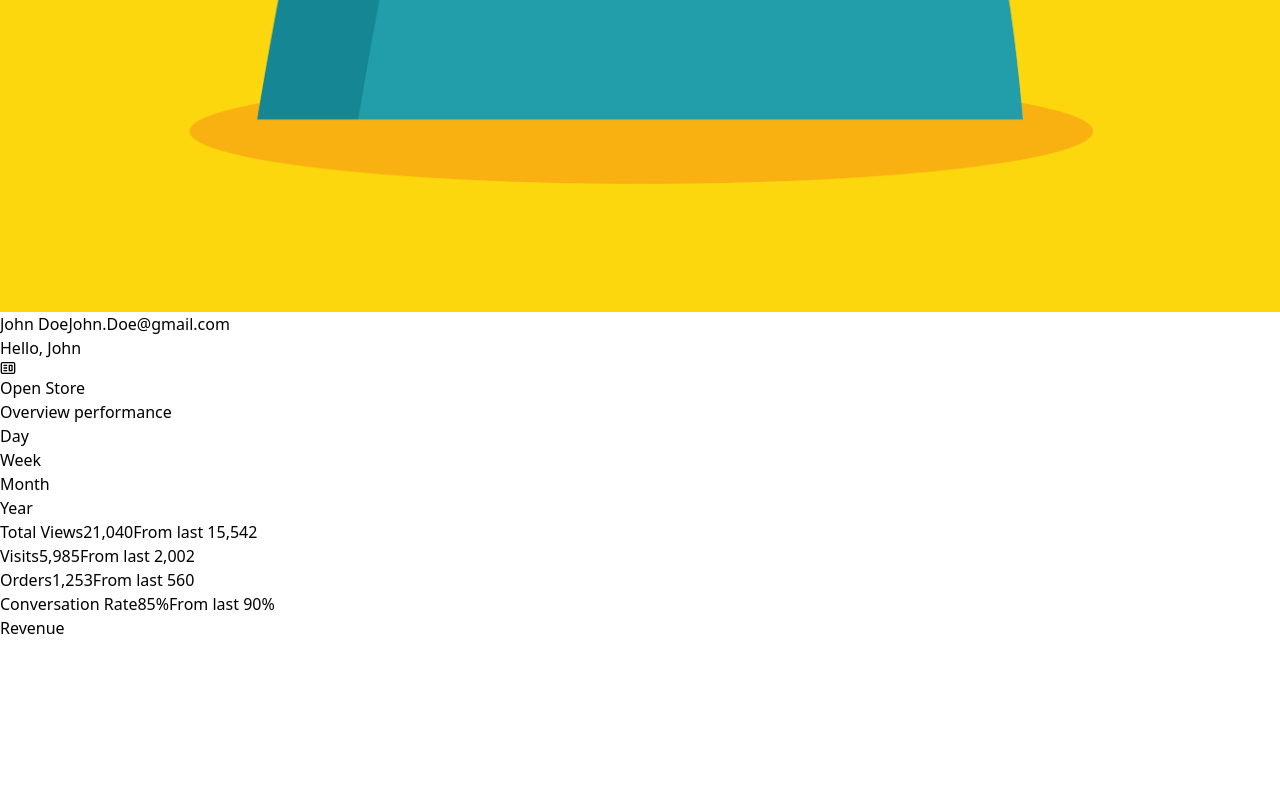
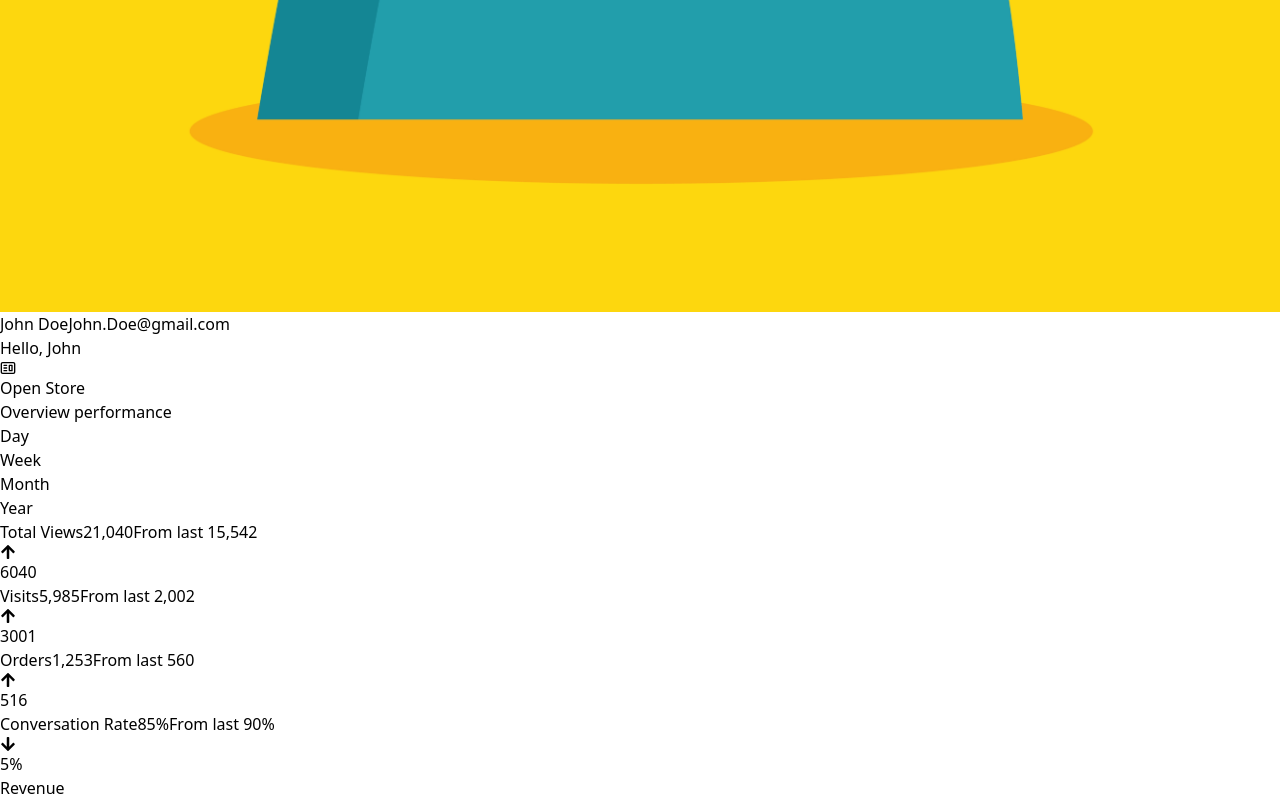
Before and after one commit to OussamaDeghfel/Ecommerce-Dashboard, a React app: page / in a window 1280 px wide. Shown: the part 1360-2160 px from the top of the page. Before the commit the page ends 2000 px from the top, so only its background shows below. Built offline with nearby package versions, Linux system fonts and the light colour scheme; the HTML template or start-up script is replaced by a standard one.

Commit message:
add rate insight

```diff
--- a/src/pages/overview/dashboard.tsx
+++ b/src/pages/overview/dashboard.tsx
@@ -1,4 +1,5 @@
 import { CgWebsite } from "react-icons/cg";
+import { FaArrowDown, FaArrowUp } from "react-icons/fa";
 
 const Dashboard = () => {
   return (
@@ -34,25 +35,45 @@ const Dashboard = () => {
             </div>
 
             <div className="grid grid-cols-2 gap-2 mt-8">
-              <div className="flex flex-col space-y-2 border-2 border-gray-300 p-5 rounded-md">
+              <div className="flex justify-between items-center border-2 border-gray-300 p-5 rounded-md">
+                <div className="flex flex-col space-y-2">
                   <span className="text-base">Total Views</span>
                   <span className="text-2xl font-medium">21,040</span>
                   <span className="text-base">From last 15,542</span>
                 </div>
-              <div className="flex flex-col space-y-2 border-2 border-gray-300 p-5 rounded-md">
+                <div className="bg-green-300 rounded-md w-fit h-fit flex items-center space-x-2 p-2">
+                  <FaArrowUp /> <span>6040</span>
+                </div>
+              </div>
+              <div className="flex justify-between items-center  space-y-2 border-2 border-gray-300 p-5 rounded-md">
+                <div className="flex flex-col space-y-2">
                   <span className="text-base">Visits</span>
                   <span className="text-2xl font-medium">5,985</span>
                   <span className="text-base">From last 2,002</span>
                 </div>
-              <div className="flex flex-col space-y-2 border-2 border-gray-300 p-5 rounded-md">
+                <div className="bg-green-300 rounded-md w-fit h-fit flex items-center space-x-2 p-2">
+                  <FaArrowUp /> <span>3001</span>
+                </div>
+              </div>
+              <div className="flex justify-between items-center space-y-2 border-2 border-gray-300 p-5 rounded-md">
+                <div className="flex flex-col space-y-2">
                   <span className="text-base">Orders</span>
                   <span className="text-2xl font-medium">1,253</span>
                   <span className="text-base">From last 560</span>
                 </div>
-              <div className="flex flex-col space-y-2 border-2 border-gray-300 p-5 rounded-md">
+                <div className="bg-green-300 rounded-md w-fit h-fit flex items-center space-x-2 p-2">
+                  <FaArrowUp /> <span>516</span>
+                </div>
+              </div>
+              <div className="flex justify-between items-center space-y-2 border-2 border-gray-300 p-5 rounded-md">
+                <div className="flex flex-col space-y-2">
                   <span className="text-base">Conversation Rate</span>
                   <span className="text-2xl font-medium">85%</span>
                   <span className="text-base">From last 90%</span>
+                </div>
+                <div className="bg-red-300 rounded-md w-fit h-fit flex items-center space-x-2 p-2">
+                  <FaArrowDown /> <span>5%</span>
+                </div>
               </div>
             </div>
           </div>
```
Lines whose indentation alone changed are shown as unchanged.
